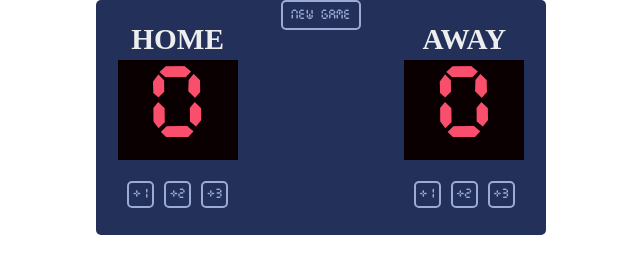
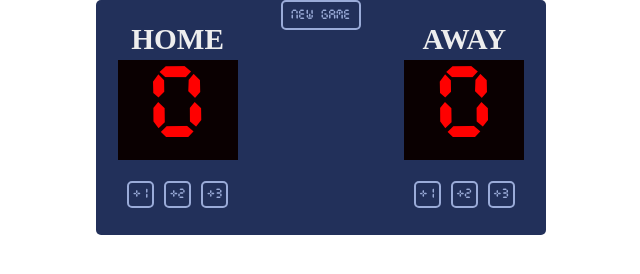
Before and after one commit to RyanONeill81/Score-Board, a website built with Vite: page index.html in a window 1280 px wide. Shown: the whole page, without its empty margins (319-959 px from the left). Built offline with nearby package versions, Linux system fonts and the light colour scheme.

Commit message:
Update index.css

```diff
--- a/index.css
+++ b/index.css
@@ -54,7 +54,7 @@ button{
     font-family: timer;
     font-size: 90px;
     background-color: #0a0001;
-    color: #f94f6d;
+    color: red;
     font-weight: 400;
     margin: 0 0 16px 0;
     width: 120px;
```
